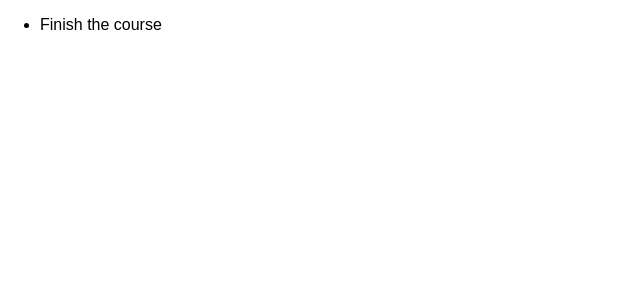
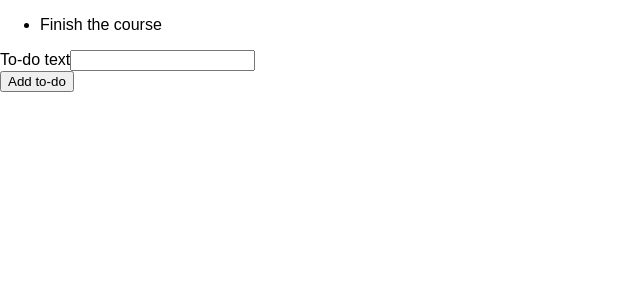
Before and after one commit to jubrito/React-typescript, a React (Create React App) app: page / in a window 1280 px wide. Shown: the top 300 px of the page, without its empty margins (0-640 px from the left). Built offline with nearby package versions, Linux system fonts and the light colour scheme; the HTML template or start-up script is replaced by a standard one.

Commit message:
gets user input using ref

```diff
--- a/src/App.tsx
+++ b/src/App.tsx
@@ -1,10 +1,12 @@
-import React from 'react';
 import TodoList from './components/TodoList';
+import NewTodo from './components/NewTodo';
+import { useState } from 'react';
 function App() {
-  const todos = [{ id: "t1", text: "Finish the course" }];
+  const [todos, setTodos] = useState([{ id: "t1", text: "Finish the course" }]);
   return (
     <div className="App">
       <TodoList items={todos}/>
+      <NewTodo items={todos} setTodos={setTodos}/>
     </div>
   );
 }
--- /dev/null
+++ b/src/components/NewTodo.tsx
@@ -0,0 +1,33 @@
+import { ChangeEvent, FormEvent, useRef, useState } from "react";
+import {TodoListProps} from './TodoList';
+
+
+interface Props {
+    items: any,
+    setTodos: any
+}
+
+const NewTodo = ({items, setTodos}: Props) => {
+
+    const textInputRef = useRef<HTMLInputElement>(null);
+    const [inputText, setInputText] = useState("");
+
+    function handleSubmit (event: FormEvent<HTMLFormElement>) {
+        event.preventDefault();
+       const enteredText = textInputRef.current!.value;
+       console.log('enteredText', enteredText)
+    }
+
+    return (
+        <form onSubmit={handleSubmit}>
+            <div>
+                <label htmlFor="todo-text">
+                    To-do text
+                </label>
+                <input type="text" id="todo-text" ref={textInputRef}/>
+            </div>
+            <button type="submit">Add to-do</button>
+        </form>
+    )
+}
+export default NewTodo;
--- a/src/components/TodoList.tsx
+++ b/src/components/TodoList.tsx
@@ -1,8 +1,8 @@
-interface TodoListProps {
+export interface TodoListProps {
     items: {id: string, text: string}[]
 }
 
-const TodoList = ({items}: TodoListProps): JSX.Element => {
+const TodoList = ({items}: TodoListProps) => {
     return (
         <ul>
             {items.map((todo) => (
```
